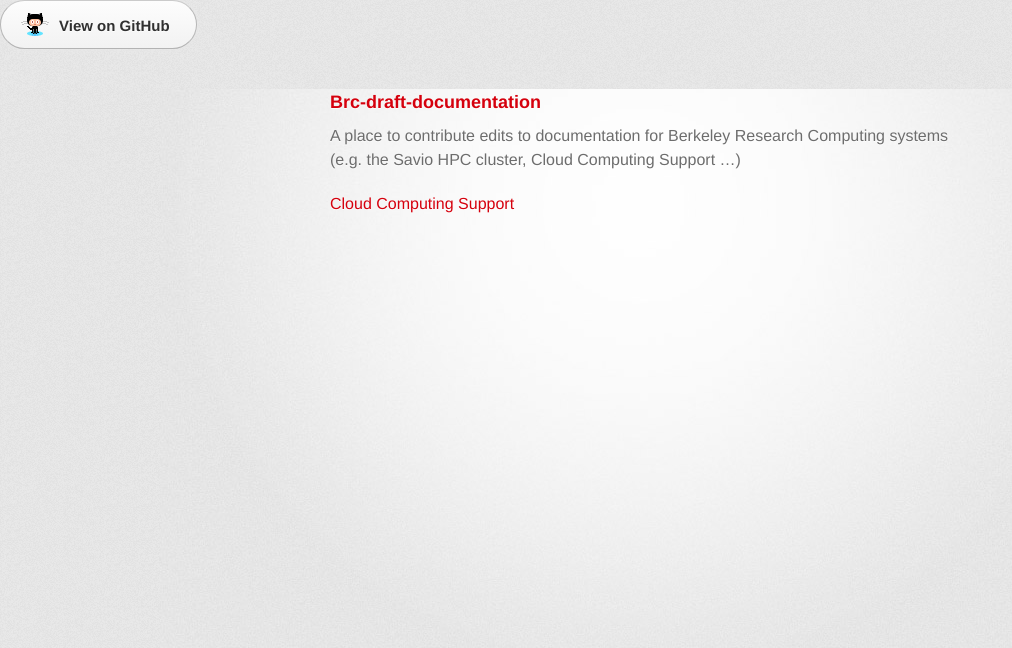
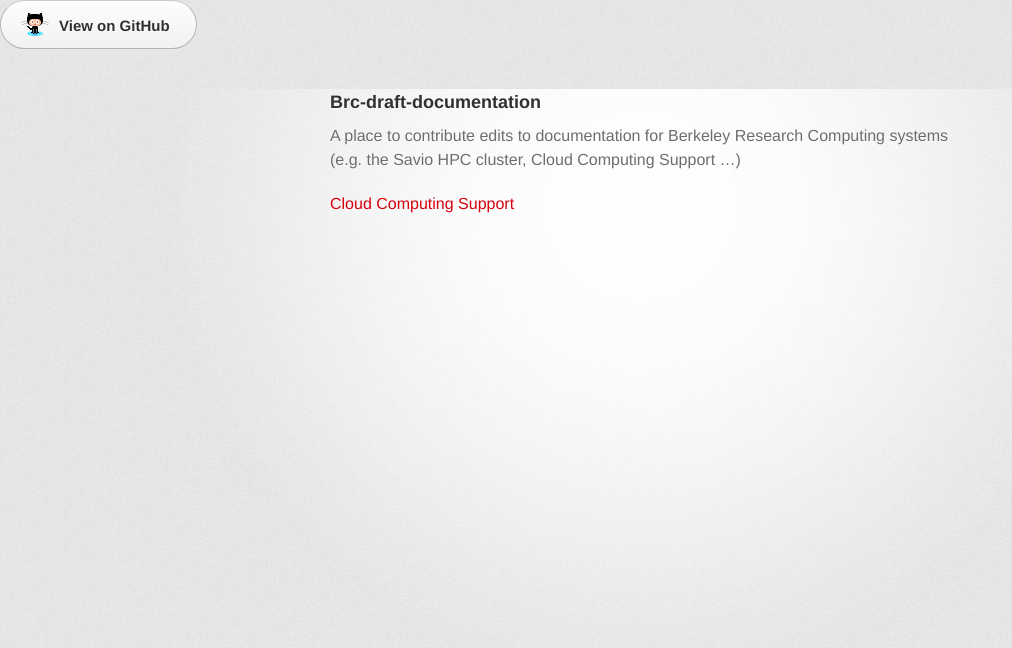
Before and after one commit to ucberkeley/brc-draft-documentation, a Jekyll site: the page built from index.md, in a window 1280 px wide. Shown: the top 648 px of the page, without its empty margins (0-1012 px from the left). Built offline with Jekyll 4.4.1, drawn with Linux system fonts in a browser that asks for light colours.

Commit message:
Modify H3 header color.

```diff
--- a/stylesheets/stylesheet.css
+++ b/stylesheets/stylesheet.css
@@ -255,7 +255,9 @@ h3 {
   margin-bottom: 8px;
   font-size: 18px;
   font-weight: bold;
-  color: #d5000d;
+  /* Changed by ADR 2015-07-02 */
+  /* color: #d5000d; */
+  color: #303030;
 }
 
 h4 {
```
